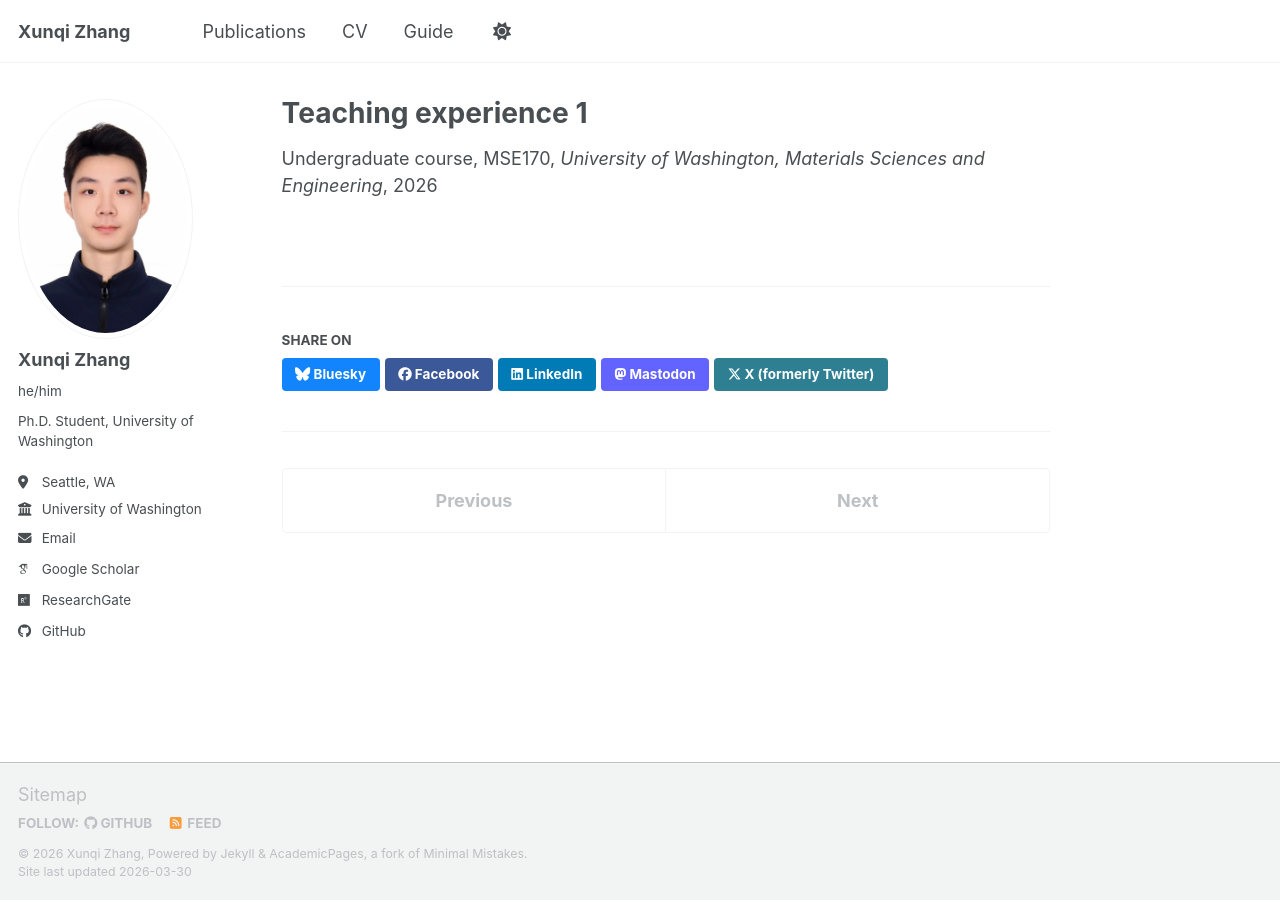
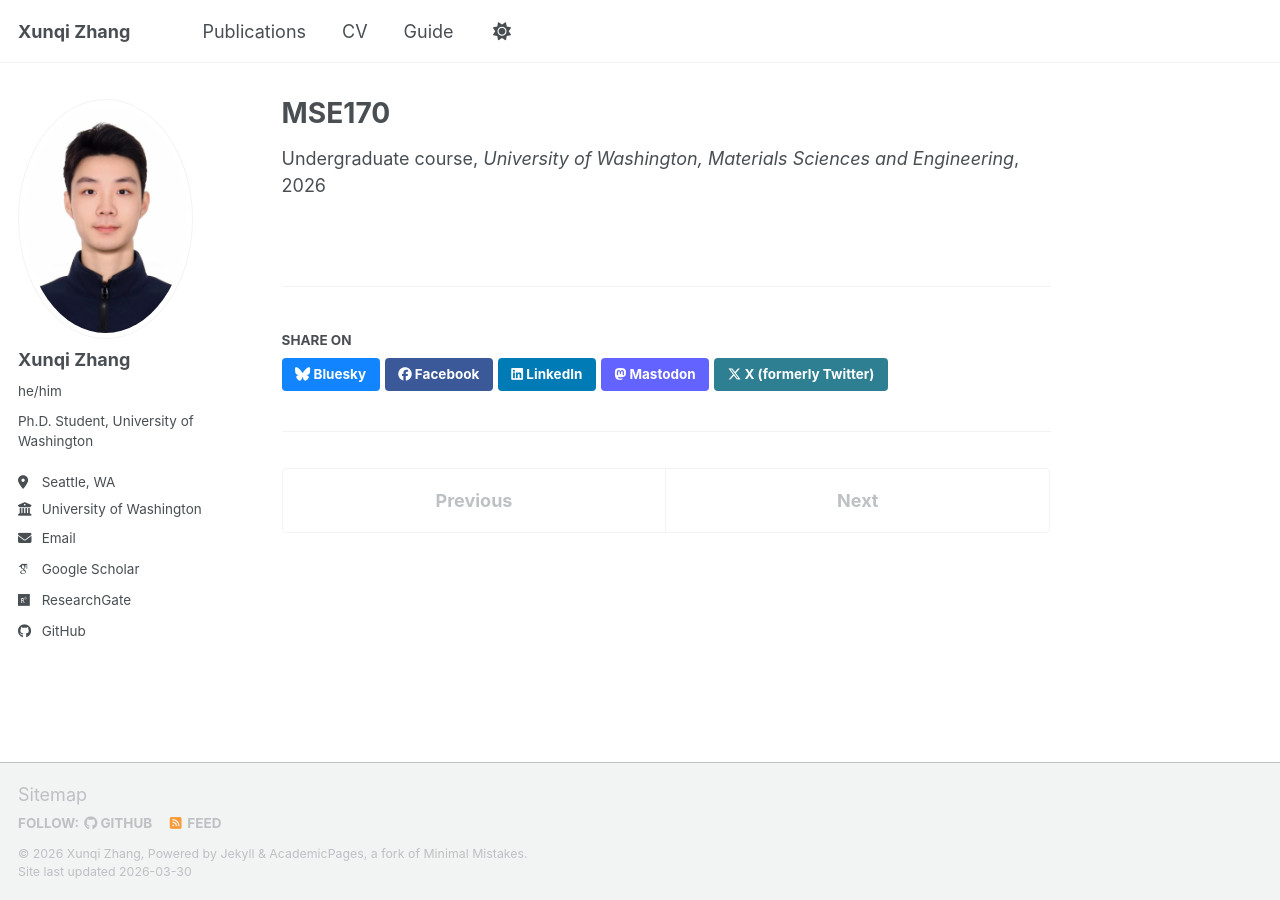
Before and after one commit to xunqizhang2024-debug/xunqizhang2024-debug.github.io, a Jekyll site: the page built from _teaching/2026-spring-teaching-1.md, in a window 1280 px wide. Built offline with Jekyll 4.4.1, drawn with Linux system fonts in a browser that asks for light colours; some web fonts are replaced; a script bundle is joined from its source files by our own code; library files that are not in the unit come from our copies.

Commit message:
Update 2026-spring-teaching-1.md

```diff
--- a/_teaching/2026-spring-teaching-1.md
+++ b/_teaching/2026-spring-teaching-1.md
@@ -1,7 +1,7 @@
 ---
-title: "Teaching experience 1"
+title: "MSE170"
 collection: teaching
-type: "Undergraduate course, MSE170"
+type: "Undergraduate course"
 permalink: /teaching/2026-spring-teaching-1
 venue: "University of Washington, Materials Sciences and Engineering"
 date: 2026-03-30
```
